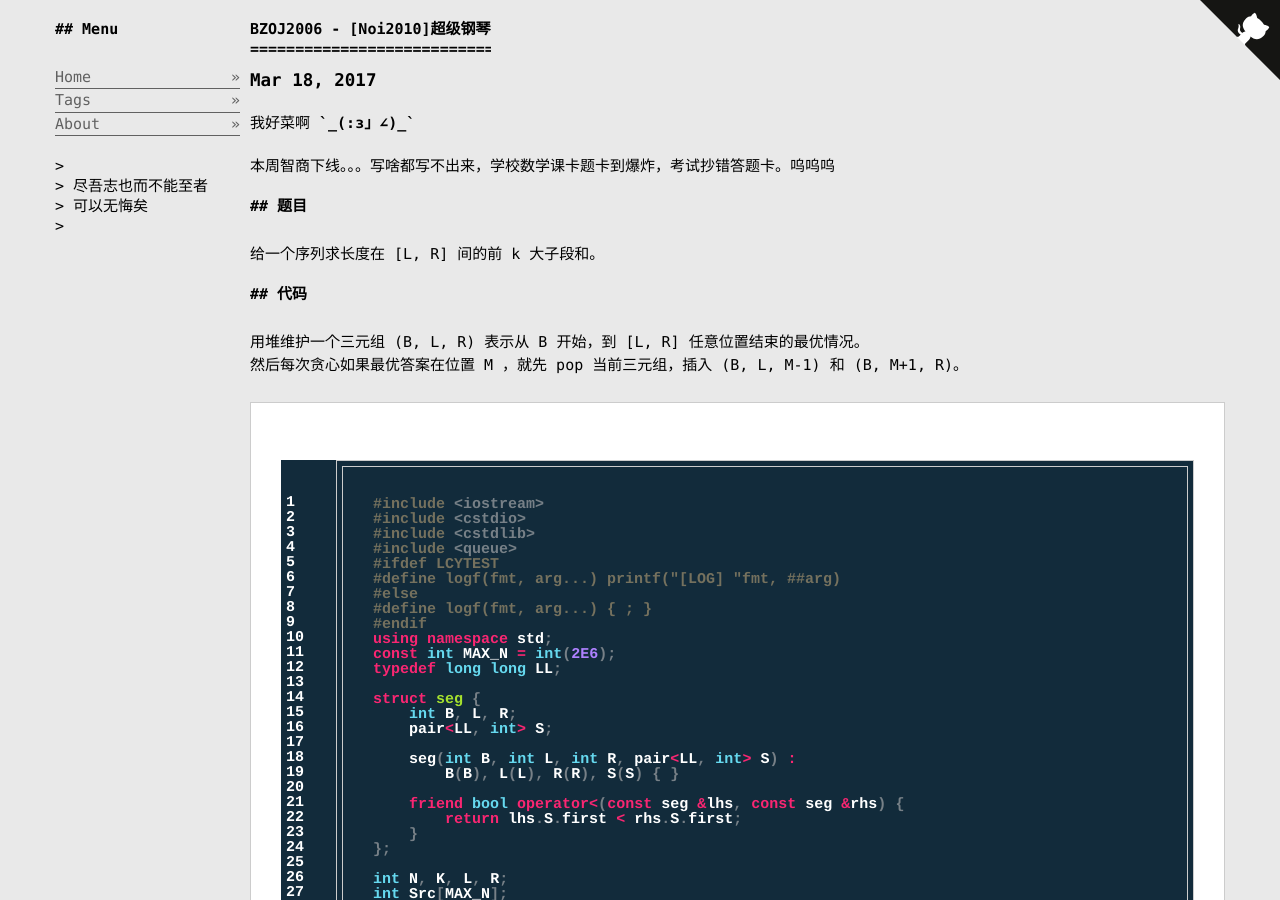
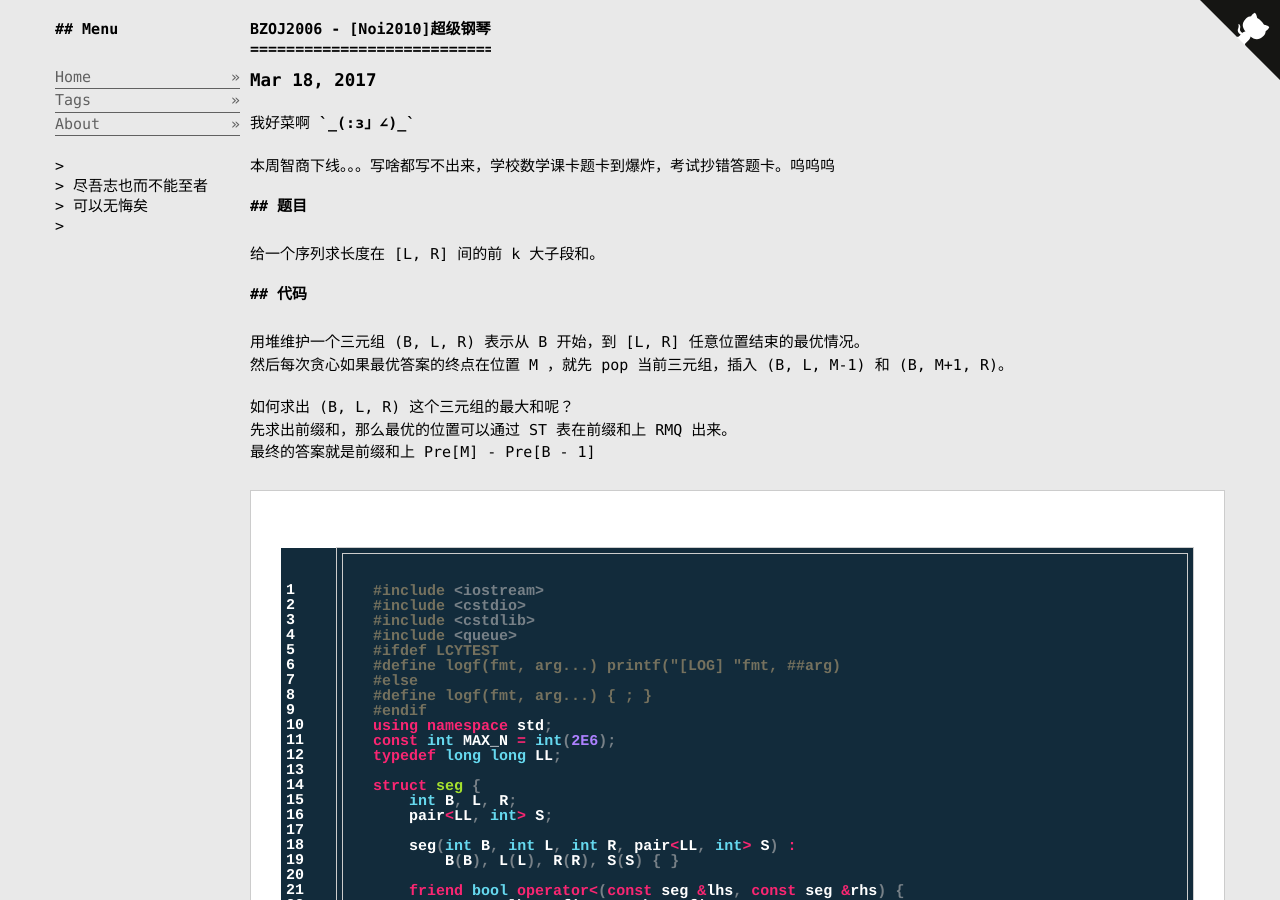
Before and after one commit to zbaxrl/zbaxrl.github.io, a Jekyll site: the page built from _posts/2017-03-18-bzoj2006.md, in a window 1280 px wide and 900 px high. Built offline with Jekyll 4.4.1, drawn with Linux system fonts in a browser that asks for light colours.

Commit message:
[BLOG] BZOJ2006 - [Noi2010]超级钢琴

````diff
--- a/_posts/2017-03-18-bzoj2006.md
+++ b/_posts/2017-03-18-bzoj2006.md
@@ -15,7 +15,11 @@ tags: [贪心, ST表]
 
 ## 代码
 用堆维护一个三元组 (B, L, R) 表示从 B 开始，到 [L, R] 任意位置结束的最优情况。
-然后每次贪心如果最优答案在位置 M ，就先 pop 当前三元组，插入 (B, L, M-1) 和 (B, M+1, R)。
+然后每次贪心如果最优答案的终点在位置 M ，就先 pop 当前三元组，插入 (B, L, M-1) 和 (B, M+1, R)。
+
+如何求出 (B, L, R) 这个三元组的最大和呢？
+先求出前缀和，那么最优的位置可以通过 ST 表在前缀和上 RMQ 出来。
+最终的答案就是前缀和上 Pre[M] - Pre[B - 1]
 
 ```cpp
 #include <iostream>
````
